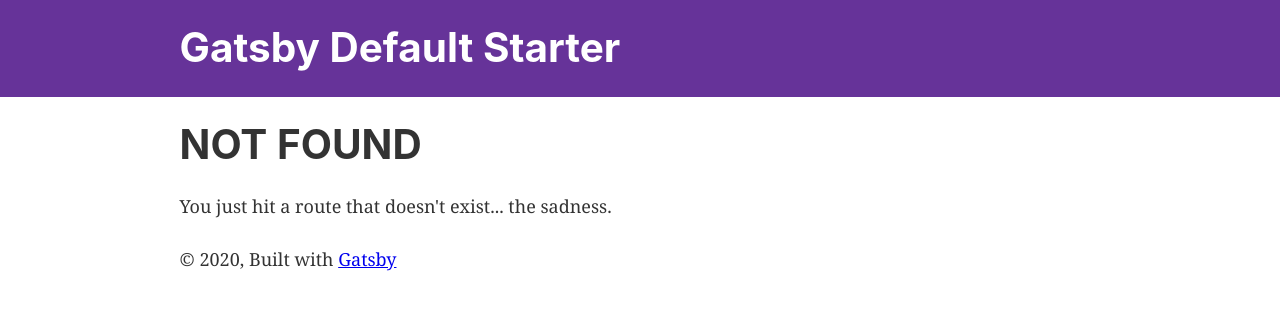
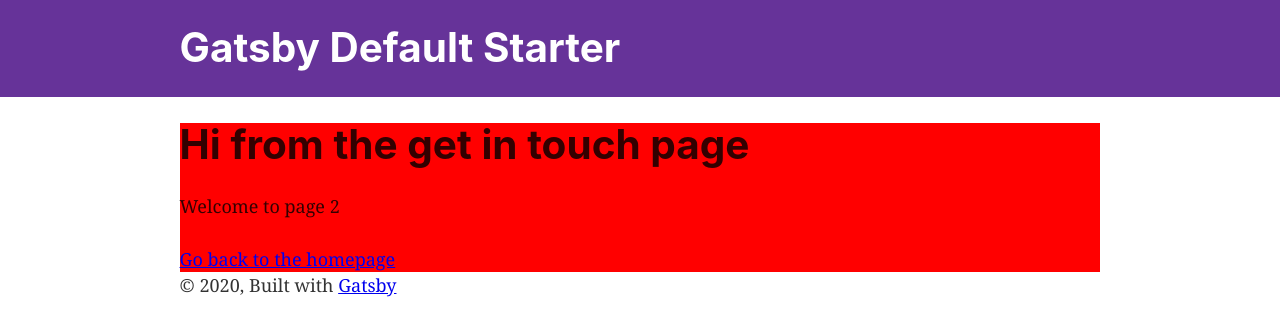
Before and after one commit to andrewbarnesweb/andrew-barnes-portfolio, a Gatsby site: page /get-in-touch in a window 1280 px wide. Before the commit this address had no page. Built offline with nearby package versions, Linux system fonts and the light colour scheme; Gatsby itself is replaced by a stand-in of ours.

Commit message:
Random changes as testing Gatsby

```diff
--- a/src/components/layout.js
+++ b/src/components/layout.js
@@ -10,7 +10,7 @@ import PropTypes from "prop-types"
 import { useStaticQuery, graphql } from "gatsby"
 
 import Header from "./header"
-import "./layout.scss"
+import myStyle from "./layout.module.scss"
 
 const Layout = ({ children }) => {
   const data = useStaticQuery(graphql`
@@ -34,7 +34,7 @@ const Layout = ({ children }) => {
           paddingTop: 0,
         }}
       >
-        <main>{children}</main>
+        <main className={myStyle.test}>{children}</main>
         <footer>
           © {new Date().getFullYear()}, Built with
           {` `}
--- a/src/components/layout.scss
+++ b/src/components/layout.module.scss
@@ -8,6 +8,11 @@ body {
   -webkit-font-smoothing: antialiased;
   -moz-osx-font-smoothing: grayscale;
 }
+
+.test {
+  background: red;
+}
+
 article,
 aside,
 details,
--- a/src/pages/page-2.js
+++ b/src/pages/get-in-touch.js
@@ -6,8 +6,8 @@ import SEO from "../components/seo"
 
 const SecondPage = () => (
   <Layout>
-    <SEO title="Page two" />
-    <h1>Hi from the second page</h1>
+    <SEO title="Get in touch" />
+    <h1>Hi from the get in touch page</h1>
     <p>Welcome to page 2</p>
     <Link to="/">Go back to the homepage</Link>
   </Layout>
--- a/src/pages/index.js
+++ b/src/pages/index.js
@@ -8,13 +8,13 @@ import SEO from "../components/seo"
 const IndexPage = () => (
   <Layout>
     <SEO title="Home" />
-    <h1>Hi people</h1>
+    <h1>Andrew Barnes' Portfolio</h1>
     <p>Welcome to your new Gatsby site.</p>
     <p>Now go build something great.</p>
     <div style={{ maxWidth: `300px`, marginBottom: `1.45rem` }}>
       <Image />
     </div>
-    <Link to="/page-2/">Go to page 2</Link>
+    <Link to="/get-in-touch/">Go to page 2</Link>
   </Layout>
 )
 
```
